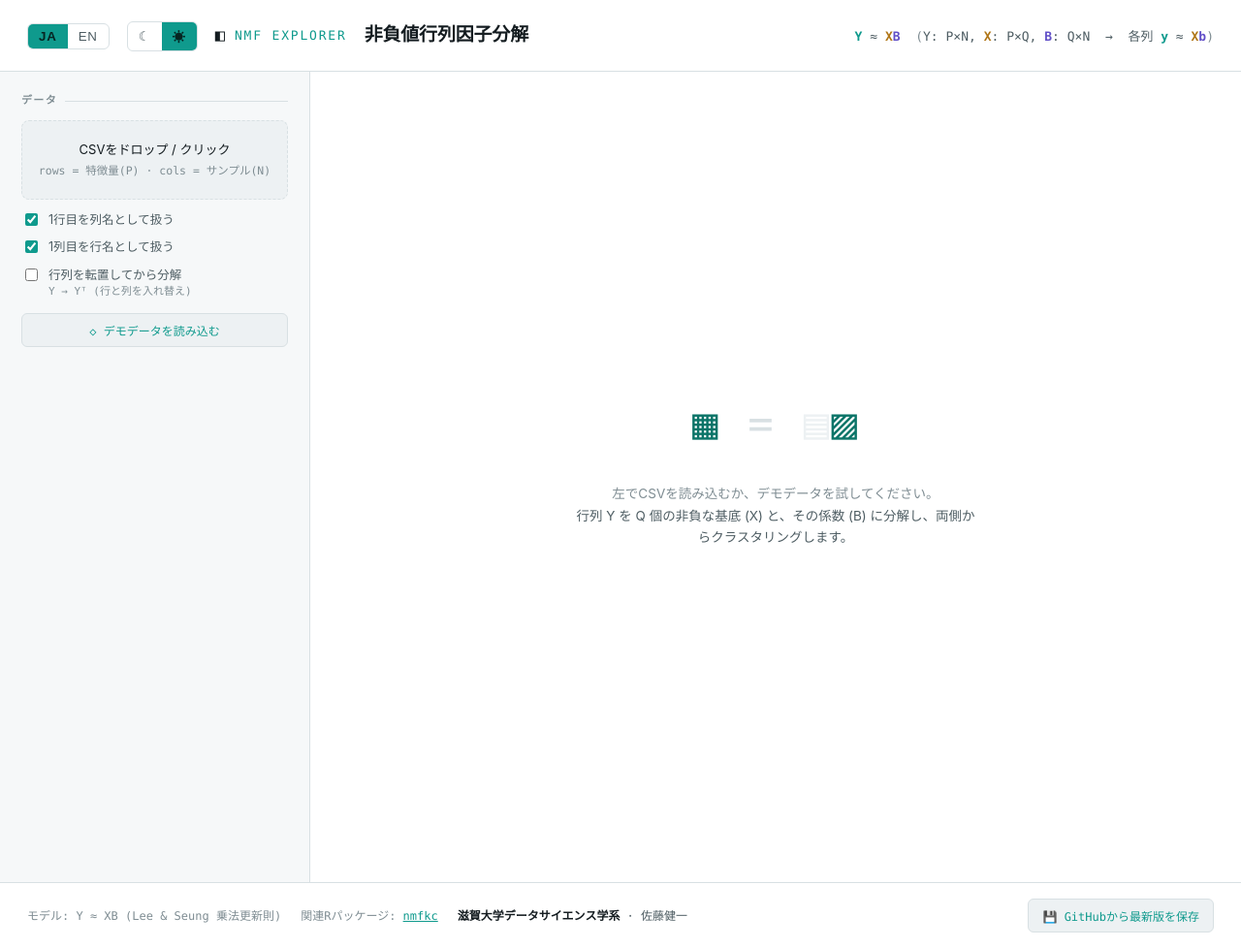
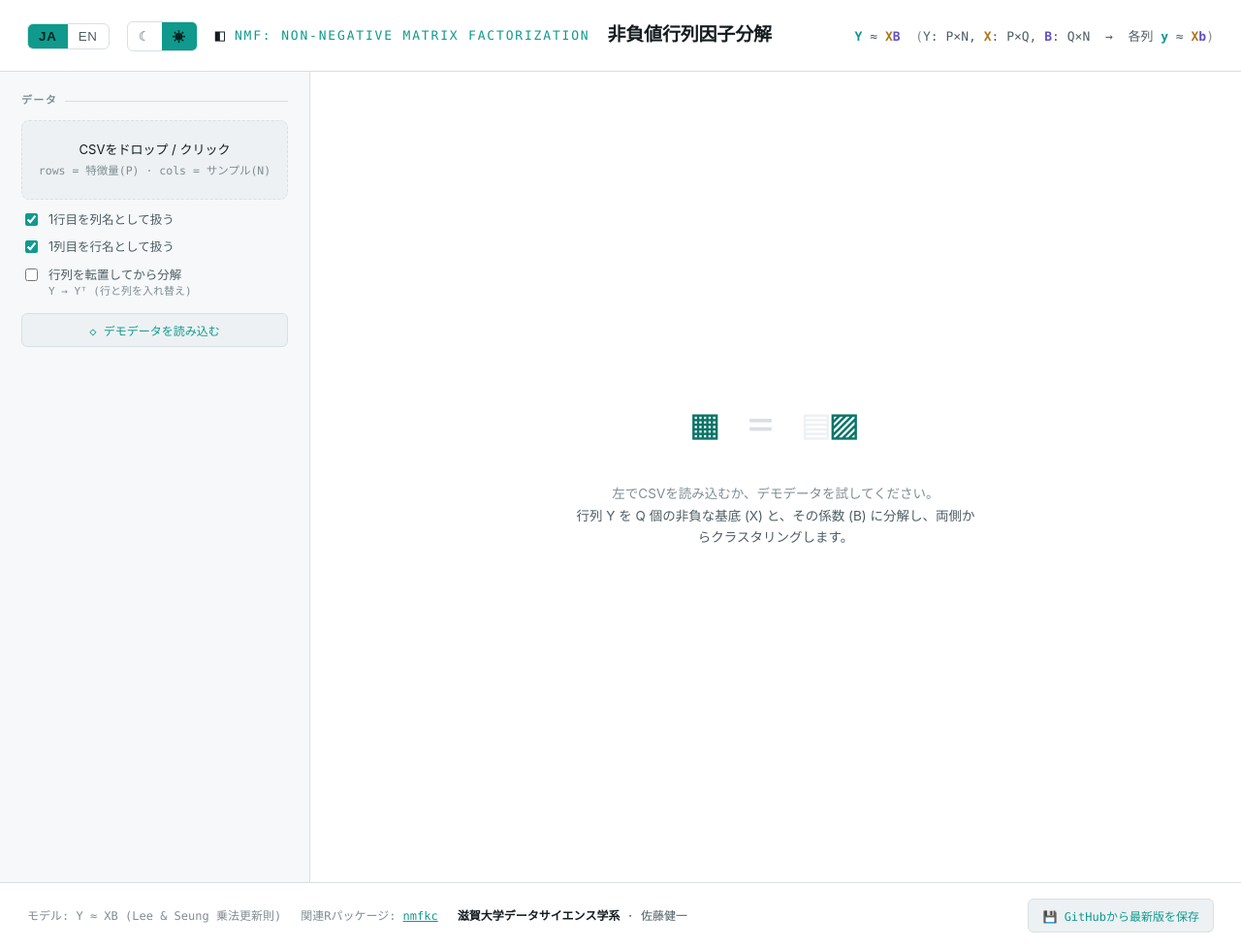
Before and after one commit to ksatohds/ksatohds.github.io, a Jekyll site: the page html_app/nmf_app.html, which Jekyll copies as it is, in a window 1280 px wide. Shown: the whole page at 97% size. Built offline with Jekyll 4.4.1, drawn with Linux system fonts in a browser that asks for light colours.

Commit message:
20260704 expand nmf header brand to full name
Co-Authored-By: Claude Opus 4.8 (1M context) <noreply@anthropic.com>

```diff
--- a/html_app/nmf_app.html
+++ b/html_app/nmf_app.html
@@ -152,7 +152,7 @@
     <button data-theme="dark" title="Dark">☾</button>
     <button data-theme="light" class="on" title="Light">☀</button>
   </div>
-  <div class="brand"><span class="glyph">◧</span>NMF&nbsp;EXPLORER</div>
+  <div class="brand"><span class="glyph">◧</span>NMF:&nbsp;Non-negative&nbsp;Matrix&nbsp;Factorization</div>
   <h1 data-i18n="h1">非負値行列因子分解</h1>
   <div class="eq" data-i18n-html="eq"></div>
 </header>
```
